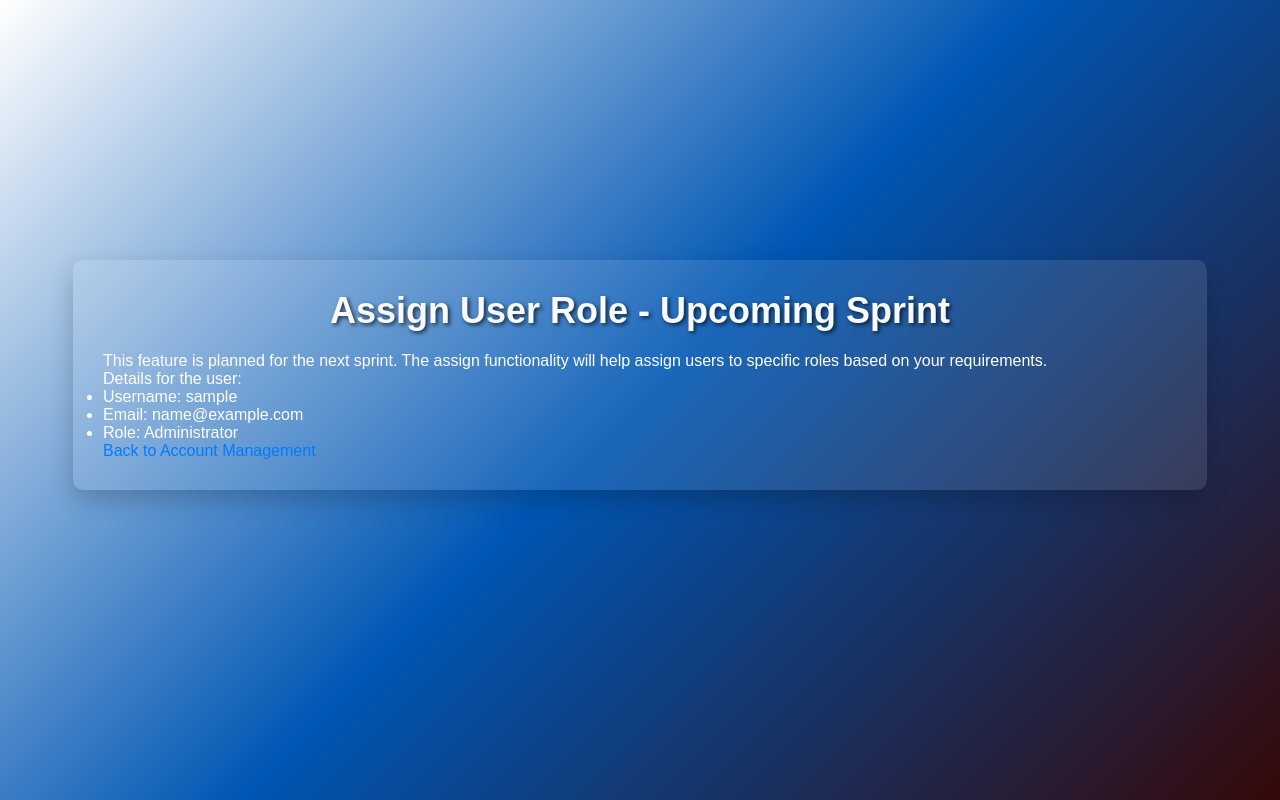
After one commit to 33AndrewM33/TASchedulerApp, a Django app: page /assign/1/ in a window 1280 px wide. The commit adds this page. Run offline with Django 5.2, Linux system fonts and the light colour scheme; tables that the repository leaves empty hold one stand-in row (values such as "Sample post").

Commit message:
sprint 2 stuff

```diff
--- a/DjangoProject/urls.py
+++ b/DjangoProject/urls.py
@@ -26,6 +26,7 @@ urlpatterns = [
     # Account Management
     path('home/accountmanagement/', views.account_management, name='account_management'),
     path('home/accountmanagement/edit/<int:user_id>/', views.edit_user, name='edit_user'),
+    path('assign/<int:user_id>/', views.assign_user_role, name='assign_user_role'),
 
     # Forgot Password
     path('forgot_password/', views.forgot_password, name='forgot_password'),
--- a/TAScheduler/views.py
+++ b/TAScheduler/views.py
@@ -234,11 +234,14 @@ def account_management(request):
                 messages.error(request, f"Error updating user: {str(e)}")
     users = User.objects.all()
     return render(request, 'account_management.html', {"users": users, "editing_user": editing_user})
+#assigning ta or instructor to a course or lab
 
 # ----------------------------------------
 # Authentication Views
 # ----------------------------------------
-
+def assign_user_role(request, user_id):
+    user = get_object_or_404(User, pk=user_id)
+    return render(request, 'assign_role.html', {'user': user})
 def custom_login(request):
     if request.user.is_authenticated:
         return redirect('/home/')
@@ -262,7 +265,23 @@ def custom_logout(request):
 def home(request):
     storage = messages.get_messages(request)
     storage.used = True
-    return render(request, 'home.html', {"user": request.user})
+
+    # Check user role and display appropriate message
+    if request.user.is_ta:
+        message = f"Welcome TA {request.user.username}! This page will display the lab assignments that will be developed in Sprint 2."
+        show_navigation = False  # Hide navigation for TA
+    elif request.user.is_instructor:
+        message = f"Welcome Instructor {request.user.username}! This page will display the courses assigned to you by the admin and the sections you're in."
+        show_navigation = False  # Hide navigation for Instructor
+    else:
+        message = "Welcome Admin! You have full access to manage the system."
+        show_navigation = True  # Show navigation for Admin
+
+    return render(request, 'home.html', {
+        "user": request.user,
+        "message": message,
+        "show_navigation": show_navigation
+    })
 
 def forgot_password(request):
     error = None
--- /dev/null
+++ b/templates/assign_explanation.html
@@ -0,0 +1,2 @@
+<h1>How Assignment Works</h1>
+<p>This page will explain the assignment process during the next sprint.</p>
--- /dev/null
+++ b/templates/assign_role.html
@@ -0,0 +1,25 @@
+{% load static %}
+<!DOCTYPE html>
+<html lang="en">
+<head>
+    <meta charset="UTF-8">
+    <meta name="viewport" content="width=device-width, initial-scale=1.0">
+    <title>Assign Role</title>
+    <link rel="stylesheet" type="text/css" href="{% static 'css/style.css' %}">
+</head>
+<body>
+    <div class="container">
+        <h1>Assign User Role - Upcoming Sprint</h1>
+        <p>This feature is planned for the next sprint. The assign functionality will help assign users to specific roles based on your requirements.</p>
+
+        <p>Details for the user:</p>
+        <ul>
+            <li>Username: {{ user.username }}</li>
+            <li>Email: {{ user.email_address }}</li>
+            <li>Role: {{ user.get_role }}</li>
+        </ul>
+
+        <a href="{% url 'account_management' %}" class="back-link">Back to Account Management</a>
+    </div>
+</body>
+</html>
```
Also changed, not shown: templates/account_management.html (+7 -0 lines), templates/home.html (+8 -0 lines), TAScheduler/migrations/0001_initial.py (added).
